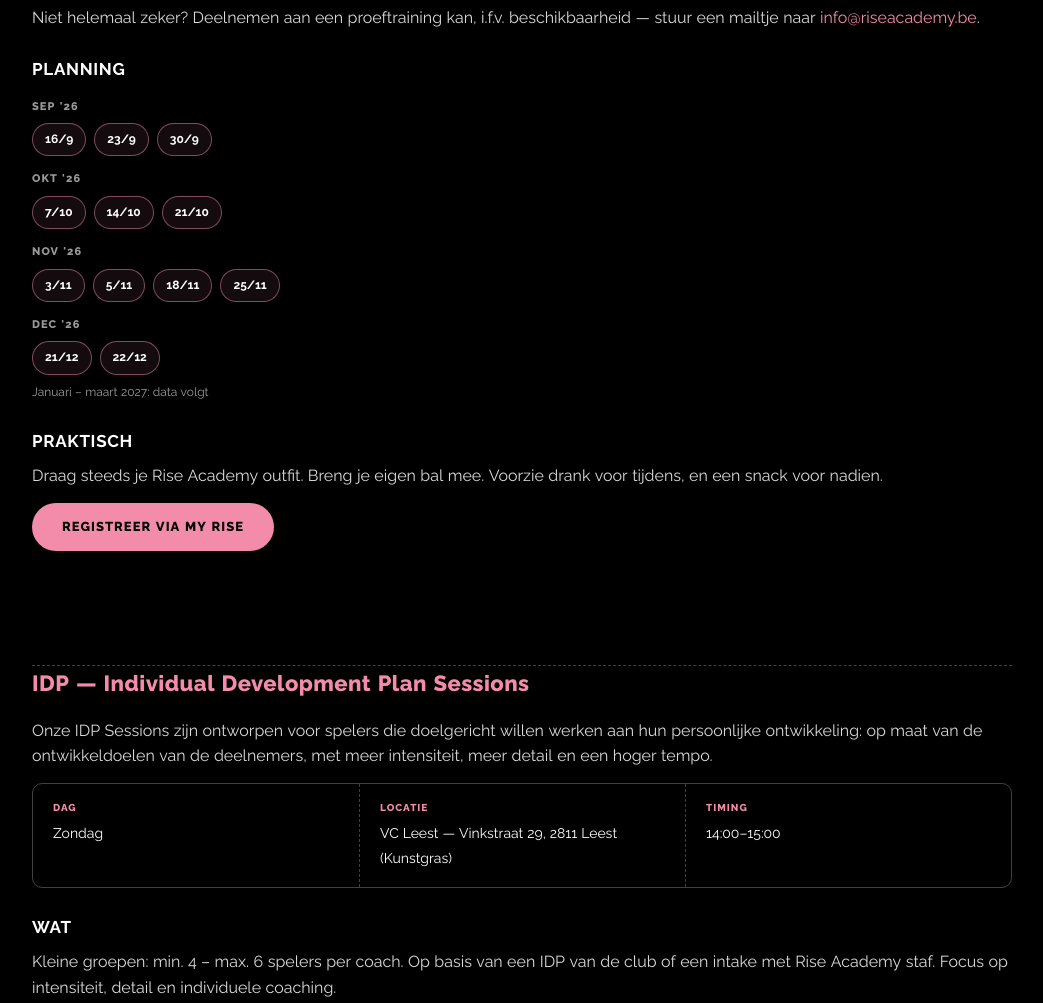
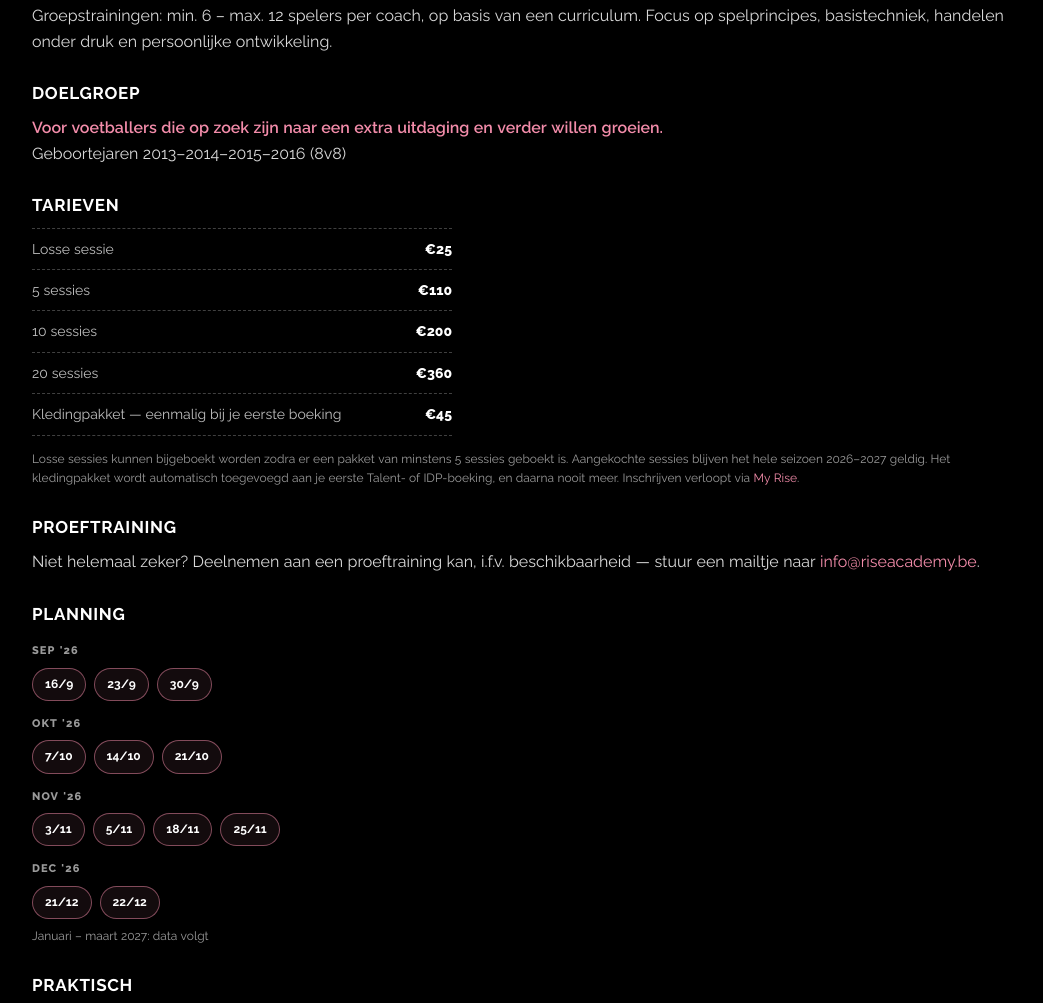
Before and after one commit to riseacademyfoot/website, a plain HTML site: page programmas.html in a window 1280 px wide. Shown: the part 4588-5591 px from the top of the page, without its empty margins (118-1161 px from the left). Drawn offline with Linux system fonts and the light colour scheme.

Commit message:
Add files via upload

```diff
--- a/programmas.html
+++ b/programmas.html
@@ -894,7 +894,18 @@
 
   .promo-listlabel,.promo-note,.promo-amount i{font-size:10.5px}
   .promo-eyebrow{font-size:10.5px}
-}</style><!--/css-->
+}
+.prices{
+  list-style:none;margin:0 0 14px;padding:0;
+  max-width:420px;border-top:1px dashed var(--line);
+}
+.prices li{
+  display:flex;justify-content:space-between;align-items:baseline;gap:16px;
+  padding:9px 0;border-bottom:1px dashed var(--line);font-size:14px;
+}
+.prices li span{color:rgba(255,255,255,.75)}
+.prices li b{color:var(--white);font-weight:800;white-space:nowrap}
+.prices li.is-highlight span,.prices li.is-highlight b{color:var(--pink)}</style><!--/css-->
 <script type="application/ld+json">
 {
   "@context": "https://schema.org",
@@ -1084,8 +1095,16 @@
       <p>Reeksen van 5 indoor voetbaltrainingen van 1 uur. Min. 6 – max. 12 spelers per coach. Ochtendsessies vóór school met focus op techniek en activatie.</p>
       <h3>Doelgroep</h3>
       <p><span class="profile-line">Voor alle voetballers die graag actief aan hun dag beginnen.</span><br>Geboortejaren 2013–2014–2015–2016 (jongens &amp; meisjes)</p>
+
+      <h3>Tarieven</h3>
+      <ul class="prices">
+          <li><span>Losse sessie</span><b>&euro;15</b></li>
+          <li><span>5 sessies</span><b>&euro;60</b></li>
+      </ul>
+      <p class="chips-note">Losse sessies kunnen bijgeboekt worden zodra er een pakket van minstens 5 sessies geboekt is. Aangekochte sessies blijven het hele seizoen 2026&ndash;2027 geldig. Het kledingpakket wordt automatisch toegevoegd aan je eerste Talent- of IDP-boeking, en daarna nooit meer. Inschrijven verloopt via <a href="my-rise.html">My Rise</a>.</p>
+
       <h3>Praktisch</h3>
-      <p>Eigen voetbaloutfit en non-marking indoor schoenen — een Rise Academy outfit kan aangekocht worden via <a href="my-rise.html">My Rise</a>.</p>
+      <p>Eigen voetbaloutfit en non-marking indoor schoenen. Bij een 7AM Club-boeking wordt geen kledingpakket aangerekend; extra kledij kan je wel bestellen via <a href="my-rise.html">My Rise</a>.</p>
 
       <h3>Planning</h3>
       <div class="date-chips-group">
@@ -1126,6 +1145,17 @@
       <p>Groepstrainingen: min. 6 – max. 12 spelers per coach, op basis van een curriculum. Focus op spelprincipes, basistechniek, handelen onder druk en persoonlijke ontwikkeling.</p>
       <h3>Doelgroep</h3>
       <p><span class="profile-line">Voor voetballers die op zoek zijn naar een extra uitdaging en verder willen groeien.</span><br>Geboortejaren 2013–2014–2015–2016 (8v8)</p>
+
+      <h3>Tarieven</h3>
+      <ul class="prices">
+          <li><span>Losse sessie</span><b>&euro;25</b></li>
+          <li><span>5 sessies</span><b>&euro;110</b></li>
+          <li><span>10 sessies</span><b>&euro;200</b></li>
+          <li><span>20 sessies</span><b>&euro;360</b></li>
+          <li><span>Kledingpakket — eenmalig bij je eerste boeking</span><b>&euro;45</b></li>
+      </ul>
+      <p class="chips-note">Losse sessies kunnen bijgeboekt worden zodra er een pakket van minstens 5 sessies geboekt is. Aangekochte sessies blijven het hele seizoen 2026&ndash;2027 geldig. Het kledingpakket wordt automatisch toegevoegd aan je eerste Talent- of IDP-boeking, en daarna nooit meer. Inschrijven verloopt via <a href="my-rise.html">My Rise</a>.</p>
+
       <h3>Proeftraining</h3>
       <p>Niet helemaal zeker? Deelnemen aan een proeftraining kan, i.f.v. beschikbaarheid — stuur een mailtje naar <a href="mailto:info@riseacademy.be">info@riseacademy.be</a>.</p>
 
@@ -1164,6 +1194,17 @@
       <h3>Doelgroep</h3>
       <p><span class="profile-line">Voor spelers die heel gericht willen groeien op de vlakken van het IDP van de club, of zoals samen met ons bepaald.</span><br>Geboortejaren 2013–2014–2015–2016 (8v8)</p>
 
+      <h3>Tarieven</h3>
+      <ul class="prices">
+          <li><span>Losse sessie</span><b>&euro;35</b></li>
+          <li><span>5 sessies</span><b>&euro;160</b></li>
+          <li><span>10 sessies</span><b>&euro;300</b></li>
+          <li><span>20 sessies</span><b>&euro;540</b></li>
+          <li><span>Kledingpakket — eenmalig bij je eerste boeking</span><b>&euro;45</b></li>
+      </ul>
+      <p class="chips-note">Losse sessies kunnen bijgeboekt worden zodra er een pakket van minstens 5 sessies geboekt is. Aangekochte sessies blijven het hele seizoen 2026&ndash;2027 geldig. Het kledingpakket wordt automatisch toegevoegd aan je eerste Talent- of IDP-boeking, en daarna nooit meer. Inschrijven verloopt via <a href="my-rise.html">My Rise</a>.</p>
+
+
       <h3>Planning</h3>
       <div class="date-chips-group">
         <div class="date-chips-month"><span class="month-label">Sep '26</span></div>
@@ -1198,6 +1239,14 @@
       <h3>Doelgroep</h3>
       <p><span class="profile-line">Voor spelers die hun ontwikkeling objectief willen laten meten en gericht willen verbeteren — in het bijzonder spelers die IDP Sessions volgen.</span><br>Geboortejaren 2013–2014–2015–2016 (8v8)</p>
 
+      <h3>Tarieven</h3>
+      <ul class="prices">
+          <li><span>Deelname &mdash; assessment + spelersrapport</span><b>&euro;35</b></li>
+          <li class="is-highlight"><span>Voor leden met 5 Talent- of IDP-sessies</span><b>Gratis</b></li>
+      </ul>
+      <p class="chips-note">Bij deelname hoort een voucher van &euro;20 voor je eerste registratie voor Talent- of IDP-sessies. Inschrijven verloopt via <a href="my-rise.html">My Rise</a>.</p>
+
+
       <p><a href="my-rise.html" class="btn">Registreer via My Rise</a></p>
     </div>
   </section>
@@ -1207,6 +1256,9 @@
       <h2>Holiday Series</h2>
       <p>De Holiday Series brengt meer van hetzelfde, maar dan geconcentreerd: een combinatie van Talent Sessions en IDP Sessions tijdens de schoolvakanties. Geen kamp, maar een flexibele manier om extra te trainen.</p>
       <p>Je schrijft je in per sessie. Registreren voor een hele week kan, maar is niet noodzakelijk.</p>
+
+            <h3>Tarieven</h3>
+      <p>De Holiday Series bestaat uit Talent- en IDP-sessies, en volgt dus die tarieven: <a href="#talent">Talent Sessions</a> vanaf &euro;25 per sessie, <a href="#idp">IDP Sessions</a> vanaf &euro;35 per sessie. Je schrijft je in per sessie.</p>
 
       <h3>Herfstvakantie</h3>
       <p class="chips-note">KFC Muizen — Lotelingstraat 5/Z, 2812 Mechelen (Kunstgras)</p>
--- a/style.css
+++ b/style.css
@@ -243,32 +243,6 @@
    pagina in aanbouw, wat het Google Ad Grants-beleid als afkeuringsgrond
    noemt. Een egaal vlak met silhouet oogt afgewerkt. Zodra er foto's zijn,
    vervang je de <svg> door een <img> en blijft de rest werken. */
-.coach-photo{
-  width:100%;
-  aspect-ratio:1/1;
-  border-radius:8px;
-  border:1px solid var(--line);
-  background:rgba(255,255,255,.05);
-  display:flex;
-  align-items:center;
-  justify-content:center;
-  overflow:hidden;
-  margin-bottom:16px;
-}
-.coach-photo svg{
-  width:52%;
-  height:52%;
-  /* 16% wit kwam neer op rgb(52,52,52) op een vak van rgb(13,13,13) —
-     technisch aanwezig maar in de praktijk onzichtbaar. 32% geeft
-     ongeveer rgb(90,90,90): duidelijk leesbaar als silhouet, maar nog
-     steeds ondergeschikt aan de naam en de tekst eronder. */
-  fill:rgba(255,255,255,.32);
-}
-.coach-photo img{
-  width:100%;
-  height:100%;
-  object-fit:cover;
-}
 .coach-card h3{
   color:var(--pink);
   font-size:17px;
@@ -836,7 +810,6 @@
   section{padding:0 16px 46px}
 }
 
-
 /* ---- Navigatie: overslaan-link, logo als link, kruimelpad ---- */
 .skip-link{
   position:absolute;left:-9999px;top:0;
@@ -1024,3 +997,19 @@
   .promo-listlabel,.promo-note,.promo-amount i{font-size:10.5px}
   .promo-eyebrow{font-size:10.5px}
 }
+
+/* ---- Tarieven per programma ----
+   Zelfde rijopbouw als de samenvattingskaarten bovenaan: label links,
+   bedrag rechts, streepjeslijn ertussen. Informatief — boeken gebeurt
+   in My Rise. */
+.prices{
+  list-style:none;margin:0 0 14px;padding:0;
+  max-width:420px;border-top:1px dashed var(--line);
+}
+.prices li{
+  display:flex;justify-content:space-between;align-items:baseline;gap:16px;
+  padding:9px 0;border-bottom:1px dashed var(--line);font-size:14px;
+}
+.prices li span{color:rgba(255,255,255,.75)}
+.prices li b{color:var(--white);font-weight:800;white-space:nowrap}
+.prices li.is-highlight span,.prices li.is-highlight b{color:var(--pink)}
```
Also changed, not shown: coaches.html (+12 -1 lines), contact.html (+12 -1 lines), index.html (+12 -1 lines), my-rise.html (+12 -1 lines), over-ons.html (+12 -1 lines).
